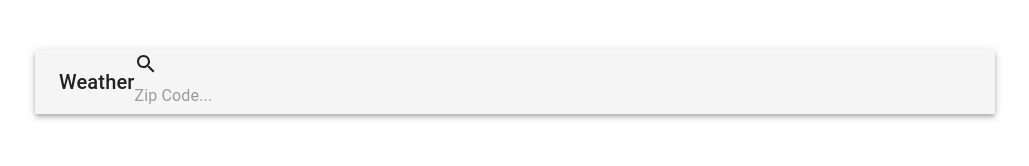
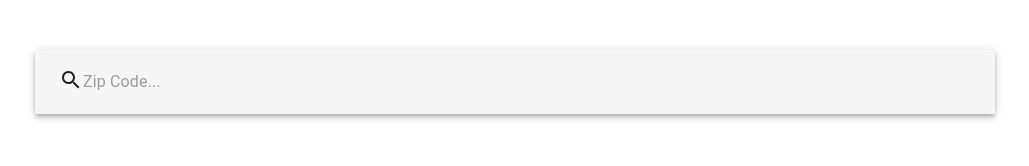
Before and after one commit to drewski371/Weather, a React (Create React App) app: page / in a window 1280 px wide. Shown: the top 166 px of the page, without its empty margins (125-1154 px from the left). Built offline with nearby package versions, Linux system fonts and the light colour scheme.

Commit message:
refactored class components into function components

```diff
--- a/src/App.js
+++ b/src/App.js
@@ -1,42 +1,40 @@
-import React from 'react';
+import React, { useState } from 'react';
 import './App.css';
 import WeekForecast from './components/WeekForecast';
 import Header from './components/Header';
+import { getWeather } from './api/getWeather';
 
-export default class App extends React.Component {
-  constructor(props) {
-    super(props);
-    this.state = {
-      city: null,
-      state: null,
-      forecast: [],
-      isLoading: false,
-    };
+const App = () => {
+  const [forecasts, setForecasts] = useState([]);
+  const [city, setCity] = useState('');
+  const [state, setState] = useState('');
+  const [isLoading, setIsLoading] = useState(false);
 
-    this.handleSearch = this.handleSearch.bind(this);
+  const handleSearch = zip => {
+    setIsLoading(true);
+
+    getWeather(zip)
+      .then(data => {
+        console.log(data);
+        setForecasts(data.data);
+        setCity(data.city_name);
+        setState(data.state_code);
+        setIsLoading(false);
+      });
   }
 
-  handleSearch(zip) {
-    this.setState({ isLoading: true })
-
-    fetch(`https://api.weatherbit.io/v2.0/forecast/daily?key=ed9dd8d639494194b3d4b3c1013a284c&postal_code=${zip}&days=5&units=I`)
-      .then(response => response.json())
-      .then(data => this.setState({ city: data.city_name, state: data.state_code, forecast: data.data, isLoading: false }));
-  }
-
-  render() {
-    const { isLoading, forecast, state, city } = this.state;
-
-    const elementToShow = isLoading ?
+  const renderContent = () => (
+    isLoading ?
       <p>Loading...</p> :
-      <WeekForecast forecast={forecast} />;
+      <WeekForecast forecasts={forecasts} />
+  );
 
   return (
     <div>
-        <Header city={city} state={state} onSearchClick={this.handleSearch} />
-        {elementToShow}
+      <Header city={city} state={state} onSearchClick={handleSearch} />
+      {renderContent()}
     </div>
   );
 }
 
-}
+export default App;
--- /dev/null
+++ b/src/api/getWeather.js
@@ -0,0 +1,5 @@
+export const getWeather = zip => {
+    return fetch(`https://api.weatherbit.io/v2.0/forecast/daily?key=ed9dd8d639494194b3d4b3c1013a284c&postal_code=${zip}&days=5&units=I`)
+        .then(response => response.json())
+        .then(data => { return data; });
+}
--- a/src/components/DayForecast.js
+++ b/src/components/DayForecast.js
@@ -3,25 +3,24 @@ import rainy from '../assets/rainy.svg';
 import sunny from '../assets/day.svg';
 import Paper from '@material-ui/core/Paper';
 
-export default function DayForecast(props) {
-    return (
+const DayForecast = ({ forecast }) => (
     <Paper className="Paper" onClick={() => alert('hi')}>
         <div className="Day Row">
-                {new Date(props.forecast.valid_date).toDateString()}
+            {new Date(forecast.valid_date).toDateString()}
         </div>
         <div className="Row">
-                Low: {props.forecast.min_temp} F
+            Low: {forecast.min_temp} F
             </div>
         <div className="Row">
-                High: {props.forecast.max_temp} F
+            High: {forecast.max_temp} F
             </div>
         <div className="Row">
-                Precipitation: {props.forecast.pop}%
+            Precipitation: {forecast.pop}%
             </div>
         <div className="WeatherIcon">
-                <img src={props.forecast.pop >= 40 ? rainy : sunny} alt="weather" />
+            <img src={forecast.pop >= 40 ? rainy : sunny} alt="weather" />
         </div>
     </Paper>
 );
 
-}
+export default DayForecast;
--- a/src/components/Header.js
+++ b/src/components/Header.js
@@ -1,68 +1,40 @@
-import React from 'react'
-import { TextField, Button, Typography, InputBase } from '@material-ui/core';
+import React, { useState } from 'react'
+import InputBase from '@material-ui/core/InputBase';
 import AppBar from '@material-ui/core/AppBar';
 import Toolbar from '@material-ui/core/Toolbar';
 import SearchIcon from '@material-ui/icons/Search';
 
-export default class Header extends React.Component {
-    constructor(props) {
-        super(props);
-        this.handleSearchClick = this.handleSearchClick.bind(this);
-    }
+const Header = ({ onSearchClick, city, state }) => {
+    const [zipCode, setZipCode] = useState('');
 
-    handleSearchClick() {
-        const zip = document.getElementById('zip').value;
-        if (!zip) {
+    const onSearch = () => {
+        if (!zipCode) {
             return;
         }
-        this.props.onSearchClick(zip);
-    }
+        onSearchClick(zipCode);
+    };
 
-    render() {
     return (
         <div>
-                <AppBar position="static" color="default">
+            <AppBar position="relative" color="default" className="Header">
                 <Toolbar>
-                        <Typography variant="h6">
-                         Weather
-                        </Typography>
                     <div>
-                            <div>
-                             <SearchIcon onClick={this.handleSearchClick} />
-                            </div>
-                            <InputBase
-                             placeholder="Zip Code..."
-                             id="zip"/>
+                        <SearchIcon onClick={onSearch} />
                     </div>
                     <div>
-                            {this.props.city} {this.props.state}
+                        <InputBase
+                            value={zipCode}
+                            onChange={(e) => setZipCode(e.target.value)}
+                            placeholder="Zip Code..."
+                        />
+                    </div>
+                    <div>
+                        {city} {state}
                     </div>
                 </Toolbar>
             </AppBar>
         </div>
     );
 }
-    // render() {
-    //     return (
-    //         <div className="Header">
-    //             <Grid container spacing={1}>
-    //                 <Grid item xs={2}>
-    //                     <TextField id="zip" label="Zip Code" />
-    //                 </Grid>
-    //                 <Grid item xs={2} className="Button">
-    //                     <Button
-    //                         variant="contained"
-    //                         onClick={this.handleSearchClick}>
-    //                         Search
-    //                     </Button>
-    //                 </Grid>
-    //                 <Grid item xs={8} id="cityState">
-    //                     <label>
-    //                         {this.props.city} {this.props.state}
-    //                     </label>
-    //                 </Grid>
-    //             </Grid>
-    //         </div>
-    //     )
-    // }
-}
+
+export default Header;
--- a/src/components/WeekForecast.js
+++ b/src/components/WeekForecast.js
@@ -2,20 +2,16 @@ import React from 'react'
 import Grid from '@material-ui/core/Grid';
 import DayForecast from './DayForecast';
 
-const WeekForecast = ({ forecasts }) => {
-    if (!forecasts)
-        return null;
-
-    return (
+const WeekForecast = ({ forecasts }) => (
     <div className="WeekForecast">
         <Grid container justify="center" spacing={2}>
             {forecasts.map(forecast => (
                 <Grid key={forecast.valid_date} item>
-                        <DayForecast forecast={forecast}></DayForecast>
+                    <DayForecast forecast={forecast} />
                 </Grid>
             ))}
         </Grid>
     </div>
 )
-}
+
 export default WeekForecast;
```
Also changed, not shown: src/MockForecastData.js (deleted, +0 -7 lines), src/App.css (line endings or trailing spaces), 1 other file (tests, documents, lock files or other folders). Lines whose indentation alone changed are shown as unchanged.
